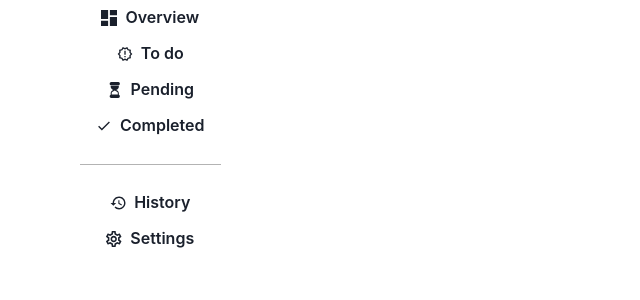
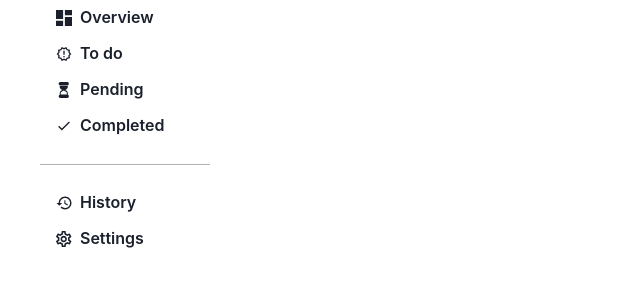
Before and after one commit to sandboxnu/mfa-form-automator, a Next.js app in the folder frontend/: page / in a window 1280 px wide. Shown: the top 300 px of the page, without its empty margins (0-640 px from the left). Built offline with nearby package versions, Linux system fonts and the light colour scheme.

Commit message:
left aligned text in button and made button width 100% of the navbar width

```diff
--- a/frontend/src/components/NavBar.tsx
+++ b/frontend/src/components/NavBar.tsx
@@ -3,13 +3,13 @@ import {
     Button,
     Flex,
     Divider,
-    Icon,
     createIcon
   } from "@chakra-ui/react";
-  import { Children, useState } from "react";
-  import { useNavigate } from "react-router-dom";
 
-  const StyleButton = ({children}: React.PropsWithChildren) => <Button bg="transparent" height="9">{children}</Button>
+const StyleButton = ({children}: React.PropsWithChildren) =>
+<Button bg="transparent" height="9" w='100%' justifyContent="flex-start">
+  {children}
+</Button>
 
 const OverViewIcon = createIcon({
   displayName: 'OverviewIcon',
@@ -58,16 +58,34 @@ import {
   */
 
   return (
-      <Flex paddingLeft="80px">
-        <Flex alignItems="center" justify="space-around" flexDirection ="column" width="25">
-        <StyleButton><OverViewIcon marginRight="2"/>Overview</StyleButton>
-        <StyleButton><ToDoIcon marginRight="2"/> To do</StyleButton>
-        <StyleButton><PendingIcon marginRight="2"/> Pending</StyleButton>
-        <StyleButton><CompletedIcon marginRight="2"/> Completed</StyleButton>
+    <Box paddingX={10} w={250}>
+      <Flex alignItems="center" justify="space-around" flexDirection ="column">
+        <StyleButton>
+          <OverViewIcon marginRight="2"/>
+          Overview
+        </StyleButton>
+        <StyleButton>
+          <ToDoIcon marginRight="2"/>
+          To do
+        </StyleButton>
+        <StyleButton>
+          <PendingIcon marginRight="2"/>
+          Pending
+        </StyleButton>
+        <StyleButton>
+          <CompletedIcon marginRight="2"/>
+          Completed
+        </StyleButton>
         <Divider mt={"5"} mb={5} borderColor={'gray'}/>
-        <StyleButton><HistoryIcon marginRight="2"/> History</StyleButton>
-        <StyleButton><SettingsIcon marginRight="2"/>Settings</StyleButton>
+        <StyleButton>
+          <HistoryIcon marginRight="2"/>
+          History
+        </StyleButton>
+        <StyleButton>
+          <SettingsIcon marginRight="2"/>
+          Settings
+        </StyleButton>
       </Flex>
-    </Flex>
+    </Box>
   );
 };
--- a/frontend/src/pages/index.tsx
+++ b/frontend/src/pages/index.tsx
@@ -1,10 +1,8 @@
-import { Button } from '@chakra-ui/react'
 import { NavBar } from '@/components/NavBar'
 
 export default function Home() {
   return (
     <>
-
       <NavBar/>
     </>
   )
```
Also changed, not shown: frontend/src/pages/EmptyPage.tsx (+3 -5 lines), 1 other file (tests, documents, lock files or other folders). Lines whose indentation alone changed are shown as unchanged.
